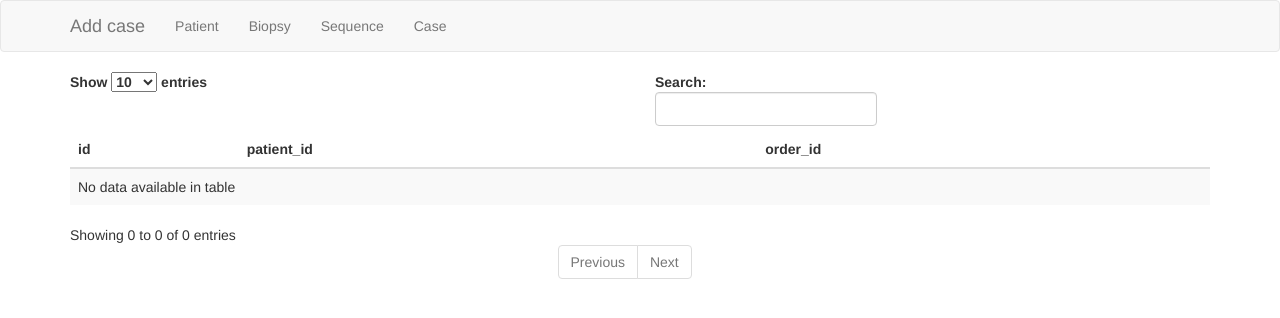
After one commit to kosta-blackshow/cronus, a Flask app: page /case_table in a window 1280 px wide. The commit adds this page. Shown: the top 318 px of the page. Run offline with Flask 2, Linux system fonts and the light colour scheme; data that the repository does not hold is empty; some libraries are stand-ins or nearby versions.

Commit message:
v0.41 tables biopsy, seq, case

```diff
--- a/backend/models.py
+++ b/backend/models.py
@@ -63,7 +63,6 @@ class Sequence(Base):
     id = Column(String, primary_key=True)  # pattern = {biopsy.id}-{RNA or DNA}
     biopsy_id = Column(String, ForeignKey("biopsy.id"))
     source = Column(String) # DNA or RNA
-    # array = Column(LargeBinary)
     biopsy = relationship("Biopsy", back_populates="sequence")
     case = relationship("Case", secondary=sequence_case_table, backref="sequence")
 
--- a/backend/routes.py
+++ b/backend/routes.py
@@ -6,7 +6,7 @@ from backend.forms import (
     AddCaseForm,
     UpdateCaseForm,
 )
-from backend.models import Patient, Case
+from backend.models import Patient, Case, Biopsy, Sequence
 
 
 @server.route("/", methods=["GET"])
@@ -67,7 +67,26 @@ def add_case():
 
     return render_template('add.html', form=form)
 
+
 @server.route("/patient_table", methods=["GET"])
 def patient_table():
     patients = Patient.query
-    return render_template("patients_table.html", patients=patients)
+    return render_template("patient_table.html", patients=patients, title="Patient")
+
+
+@server.route("/biopsy_table", methods=["GET"])
+def biopsy_table():
+    biopsies = Biopsy.query
+    return render_template("biopsy_table.html", biopsies=biopsies, title="Biopsy")
+
+
+@server.route("/sequence_table", methods=["GET"])
+def sequence_table():
+    sequences = Sequence.query
+    return render_template("sequence_table.html", sequences=sequences, title="Sequence")
+
+
+@server.route("/case_table", methods=["GET"])
+def case_table():
+    cases = Case.query
+    return render_template("case_table.html", cases=cases, title="Case")
--- a/backend/templates/base.html
+++ b/backend/templates/base.html
@@ -12,12 +12,18 @@
                     <span class="sr-only">Toggle navigation</span>
                     <span class="icon-bar"></span>
                     <span class="icon-bar"></span>
+                    <span class="icon-bar"></span>
+                    <span class="icon-bar"></span>
+                    <span class="icon-bar"></span>
                 </button>
                 <a class="navbar-brand" href="{{ url_for('index') }}">Add case</a>
             </div>
             <div class="collapse navbar-collapse" id="bs-example-navbar-collapse-1">
                 <ul class="nav navbar-nav">
-                    <li><a href="{{ url_for('patient_table') }}">Patients</a></li>
+                    <li><a href="{{ url_for('patient_table') }}">Patient</a></li>
+                    <li><a href="{{ url_for('biopsy_table') }}">Biopsy</a></li>
+                    <li><a href="{{ url_for('sequence_table') }}">Sequence</a></li>
+                    <li><a href="{{ url_for('case_table') }}">Case</a></li>
                 </ul>
             </div>
         </div>
--- /dev/null
+++ b/backend/templates/case_table.html
@@ -0,0 +1,35 @@
+{% extends "base.html" %}
+
+{% block app_content %}
+  <table id="data" class="table table-striped">
+    <thead>
+      <tr>
+        <th>id</th>
+        <th>patient_id</th>
+        <th>order_id</th>
+      </tr>
+    </thead>
+    <tbody>
+      {% for case in cases %}
+        <tr>
+          <td>{{ case.id }}</td>
+          <td>{{ case.patient_id }}</td>
+          <td>{{ case.order_id }}</td>
+        </tr>
+      {% endfor %}
+    </tbody>
+  </table>
+{% endblock %}
+
+{% block table_scripts %}
+  <script>
+    $(document).ready(function () {
+      $('#data').DataTable({
+        columns: [
+          null,
+          {orderable: false},
+          null],
+      });
+    });
+  </script>
+{% endblock %}
```
Also changed, not shown: backend/templates/biopsy_table.html (added, +69 -0 lines), backend/templates/sequence_table.html (added, +35 -0 lines), backend/templates/patient_table.html (renamed from backend/templates/patients_table.html).
